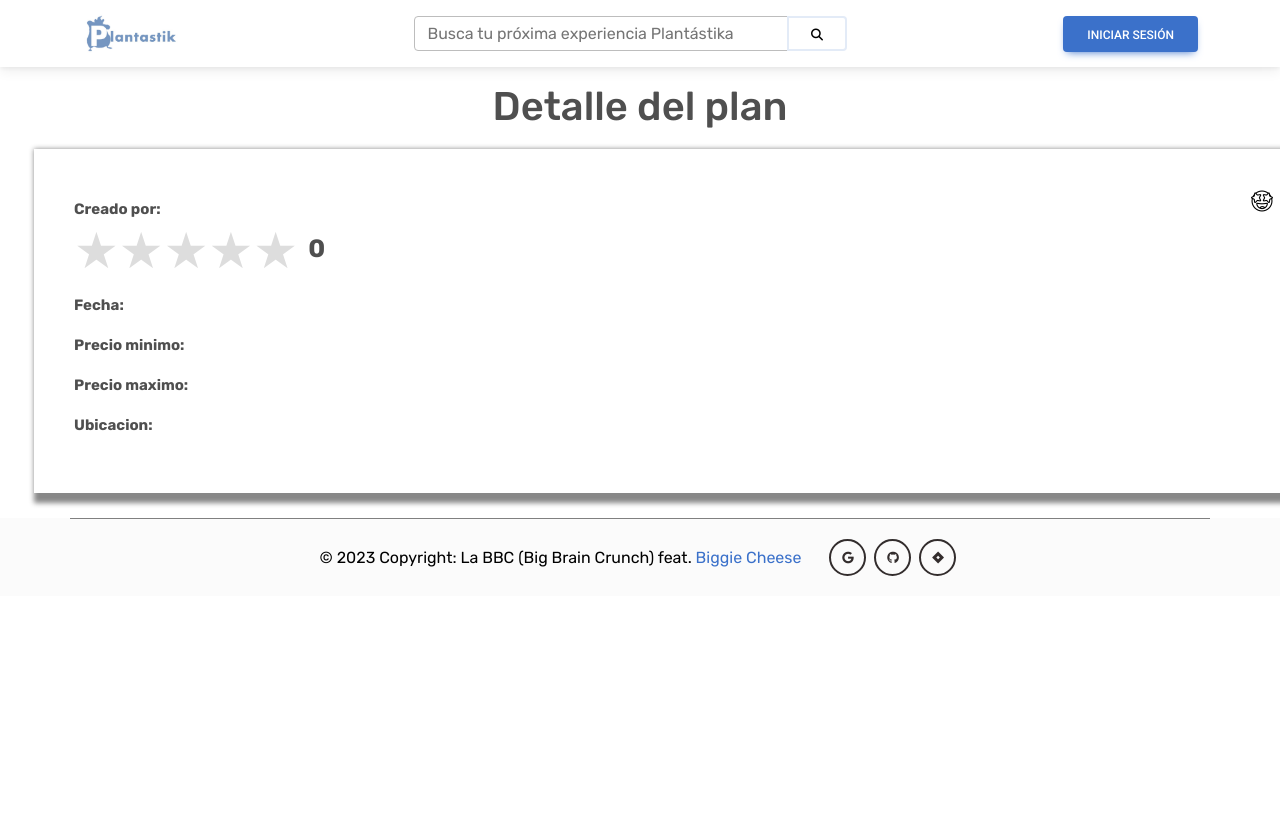
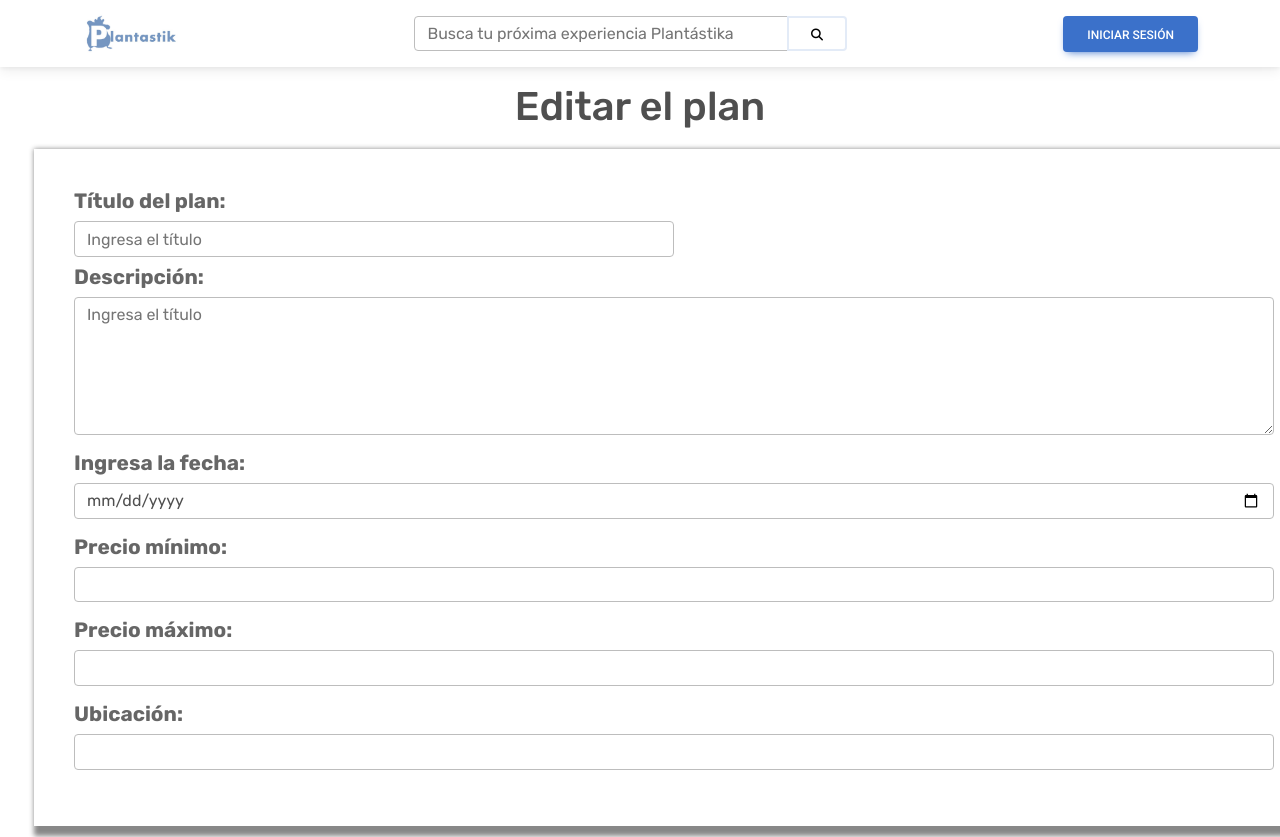
Before and after one commit to CarlCarlsonM/plantastik, a React (Create React App) app in the folder frontend/: page /edit-plan/1 in a window 1280 px wide. Shown: the top 837 px of the page. Before the commit the page ends 800 px from the top, so only its background shows below. Built offline with nearby package versions, Linux system fonts and the light colour scheme.

Commit message:
Front para editar planes

```diff
--- a/frontend/src/components/edit-plan.component.js
+++ b/frontend/src/components/edit-plan.component.js
@@ -5,26 +5,27 @@ import Container from "react-bootstrap/Container";
 import Row from "react-bootstrap/Row";
 import Col from "react-bootstrap/Col";
 import '../styles/detailplans.css';
+import Form from "react-bootstrap/Form";
+import Button from "react-bootstrap/Button";
 import { useAuth } from "../Contexts/AuthContext";
+import { useNavigate  } from "react-router-dom";
 import Axios from "axios";
+import FormGroup from "react-bootstrap/esm/FormGroup";
+import FormLabel from "react-bootstrap/esm/FormLabel";
+import Swal from 'sweetalert2'
 
 
-export default function EditPlan(props) {
+export default function EditPlan(props){
 
-    const { idplan } = useParams(); // Get the post id from the URL
+    const { idplan } = useParams();// Get the post id from the URL
     //id del usuario logueado
-    const { authUser,
-        setAuthUser,
-        isLoggedIn,
-        setIsLoggedIn } = useAuth();
+    const { authUser, setAuthUser, isLoggedIn, setIsLoggedIn } = useAuth();
 
-    const [interested, setInterested] = useState(false)
     //Datos del plan
     const [state, setState] = useState({
 
         idplan: idplan, //cambiar esto por el parametro que reciba de la pagina principal y sale con props.id
         image: "",
-        rating: 0,
         title: "",
         user: "",
         description:"",
@@ -34,50 +35,19 @@ export default function EditPlan(props) {
         location: ""
       });
 
+    const navigate = useNavigate();
 
+    const handleInput =(event)=>{
+        setState({
+          ...state,
+          [event.target.name]: event.target.value,
+        });
+    };
 
+    const handleSubmit =(event)=>{
+        event.preventDefault();
+    };
 
-    //DEJAR DE ESTAR INTERESADO
-    const NotInterested = () => {
-
-        //borrar registro
-        Axios.delete(`http://localhost:3001/NotInterested`,{
-            params: {
-                idplan: state.idplan,
-                iduser: authUser.idUser,
-            }
-        }).then((res) => {
-
-          if (res.data.message === "succesful_delete") {
-            //alert("User successfully delete");
-            setInterested(false);
-          }
-          else {
-            alert("Could not delete register")
-          }
-        });
-    }
-    //INTERESARSE EN EL PLAN
-    const BeInterested = () => {
-        //agregar registro
-
-        Axios.post(`http://localhost:3001/BeInterested`,{
-
-                idplan: state.idplan,
-                iduser: authUser.idUser,
-
-        }).then((res) => {
-
-          if (res.data.message === "succesful_add") {
-            //alert("User successfully delete");
-            setInterested(true);
-          }
-          else {
-            alert("not added as interested");
-          }
-        });
-
-    }
     const getDetailPlan = (id)=>{
 
         Axios.get("http://localhost:3001/DetailPlan", {
@@ -90,72 +60,29 @@ export default function EditPlan(props) {
             setState({
                 ...state,
                 image: res.data[0].image,
-                rating:res.data[0].avg_rating,
                 title: res.data[0].planName,
-                user: res.data[0].name,
                 description: res.data[0].description,
                 date: res.data[0].date_time,
                 initialPrice: res.data[0].min_price,
                 finalPrice: res.data[0].max_price,
                 location: res.data[0].address
               });
-
-              Interested(state.idplan, authUser.idUser);
           });
         }
-    //ver si esta interesado. si si cambiar el icono de interesado
-    const Interested = (idplan,iduser)=>{
-
-        Axios.get("http://localhost:3001/Interested", {
-            params: {
-                idplan: idplan,
-                iduser: iduser,
-            }
-
-            }).then((res) => {
-
-
-                if(res.data.message === "Interested"){
-
-                    setInterested(true);
-                } else {
-
-                    setInterested(false);
-                  }
-
-            });
-        }
-
-    const StarRating = ({rating}) => {
-        // Limita la calificación a un máximo de 5
-        rating = Math.min(rating, 5);
-
-        const stars = [];
-        for (let i = 0; i < 5; i++) {
-          let starClass = 'star';
-          if (rating > i) {
-            starClass += ' rated';
-            if (rating < i+1) {
-              starClass += ' partial';
-              const percentage = ((rating - i) * 100).toFixed(1);
-              stars.push(<span key={i} className={starClass} style={{'--fill': `${percentage}%`}}>★</span>);
-              continue;
-            }
-          }
-          stars.push(<span key={i} className={starClass}>★</span>);
-        }
-        return <div>{stars}</div>;
-      };
 
     useEffect(() => {
         if (authUser && authUser.idUser) {
-
             getDetailPlan(state.idplan);
         }
     }, [authUser]);
 
 
-
+    const title = state.title
+    const description = state.description
+    const date_time = state.date
+    const min_val = state.initialPrice
+    const max_val = state.finalPrice
+    const location = state.location
     return (
 
       <>
@@ -166,15 +93,13 @@ export default function EditPlan(props) {
 
             <center>
               <h1 className='Titulos'>
-                Detalle del plan
+                Editar el plan
               </h1>
             </center>
 
             <Container fluid className="ContainerDetail">
                 <Row>
                     <center>
-
-
                         <div className="ContainerDetailPlan2">
 
                         {state.image && (
@@ -186,71 +111,80 @@ export default function EditPlan(props) {
                         )}
 
                             <div className="InfoPlan">
+                                <FormGroup className="mb-2 col-md-6" controlId="formBasicEmail">
+                                    <FormLabel className="user-name"><strong>Título del plan:</strong></FormLabel>
+                                    <Form.Control
+                                        type="text"
+                                        name="title"
+                                        placeholder="Ingresa el título"
+                                        value={title}
+                                        onChange={handleInput}
+                                    />
+                                </FormGroup>
 
+                                <FormGroup className="mb-3">
+                                    <FormLabel className="user-name"><strong>Descripción:</strong></FormLabel>
+                                    <Form.Control
+                                        as = "textarea"
+                                        rows = {5}
+                                        name="title"
+                                        placeholder="Ingresa el título"
+                                        value={description}
+                                        onChange={handleInput}
+                                    />
+                                </FormGroup>
 
+                                <FormGroup className="mb-3">
+                                    <FormLabel className="user-name"><strong>Ingresa la fecha:</strong></FormLabel>
+                                    <Form.Control
+                                        type = "date"
+                                        value = {date_time}
+                                        onChange={handleInput}
+                                    />
+                                </FormGroup>
 
+                                <FormGroup className="mb-3">
+                                    <FormLabel className="user-name"><strong>Precio mínimo:</strong></FormLabel>
+                                    <Form.Control
+                                        type="number"
+                                        value = {min_val}
+                                        onChange={handleInput}
+                                    />
+                                </FormGroup>
 
-                                {interested ?(
-                                            <img
-                                            src={require("../Iconos/interested.png")}
-                                            className="BotonImagen"
-                                            onClick={NotInterested}
-                                            style={{cursor: 'pointer', float:'right'}}/>
-                                        ) : (
-                                                <img
-                                            src={require("../Iconos/notinterested.png")}
-                                            className="BotonImagen"
-                                            onClick={BeInterested}
-                                            style={{cursor: 'pointer', float:'right'}}/>
+                                <FormGroup className="mb-3">
+                                    <FormLabel className="user-name"><strong>Precio máximo:</strong></FormLabel>
+                                    <Form.Control
+                                        type="number"
+                                        value = {max_val}
+                                        onChange={handleInput}
+                                    />
+                                </FormGroup>
 
-                                        )}
-
-                                <h3 className='PlanTitle'>
-                                    {state.title}
-                                </h3>
-
-                                <p className='PlanUser'>
-                                <strong>Creado por: </strong>{state.user}
-                                </p>
-
-                                <div className='PlanStars'>
-                                    <StarRating rating={Math.round(state.rating*5)} />
-                                    <p className='CalificationNumber'>
-                                        {state.rating*5}
-                                    </p>
-                                </div>
-
-                                <p className='PlanDescription'>
-                                    {state.description}
-                                </p>
-
-                                <div className="PlanSpecificData">
-                                    <p className='Date'>
-                                        <strong> Fecha:</strong> {state.date}
-                                    </p>
-                                    <p className='StartTime'>
-                                        <strong> Precio minimo:</strong> {state.initialPrice}
-                                    </p>
-                                    <p className='EndTime'>
-                                        <strong> Precio maximo:</strong> {state.finalPrice}
-                                    </p>
-
-                                    <p className='Location'>
-                                        <strong> Ubicacion:</strong> {state.location}
-                                    </p>
-                                </div>
+                                <FormGroup className="mb-3">
+                                    <FormLabel className="user-name"><strong>Ubicación:</strong></FormLabel>
+                                    <Form.Control
+                                        type="text"
+                                        value = {location}
+                                        onChange={handleInput}
+                                    />
+                                </FormGroup>
                             </div>
                         </div>
                     </center>
                 </Row>
+
+                <Row className="ButtonsRow">
+                    <Button
+                        className="RemoveAccountButton"
+                        onClick={handleSubmit}
+                        >
+                        <i class="fa-solid fa-pen-nib me-1"></i>
+                        Actualizar el plan
+                    </Button>
+                </Row>
             </Container>
             </Row>
-        <Row>
-            <Col>
-
-            </Col>
-        </Row>
-
         </Container>
       </>
     )
```
